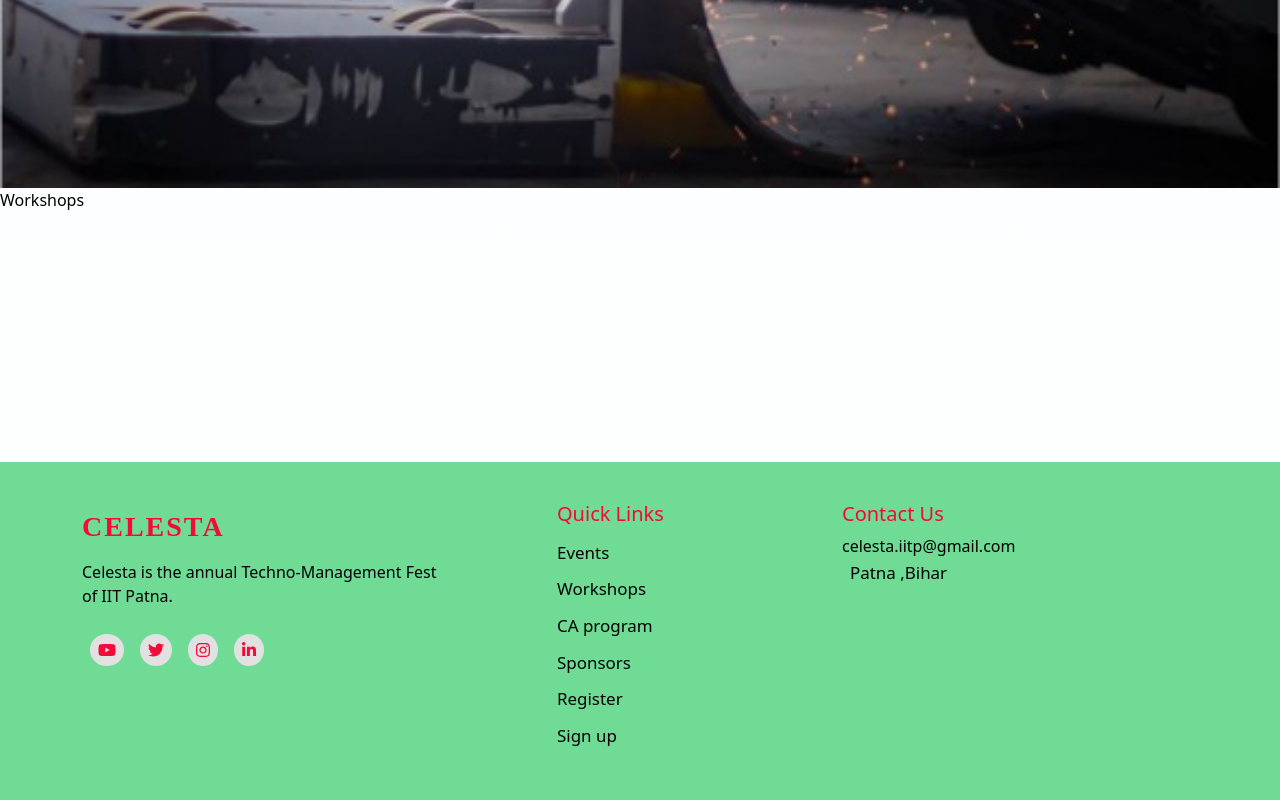
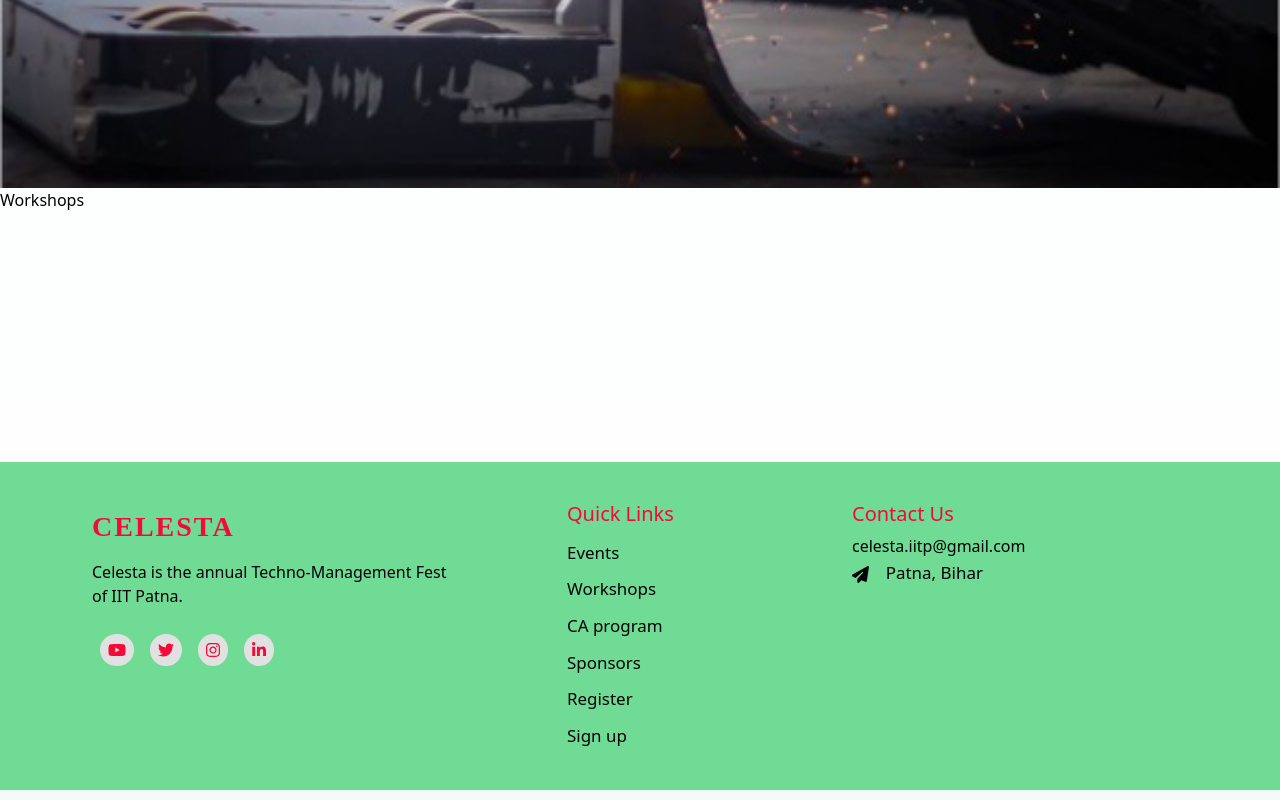
Before and after one commit to Celesta-IITP/Celesta2k23_Frontend, a Next.js app: page / in a window 1280 px wide. Shown: the part 2089-2889 px from the top of the page. Built offline with nearby package versions, Linux system fonts and the light colour scheme.

Commit message:
Footer Icon Fixed

```diff
--- a/src/components/footer/footer.js
+++ b/src/components/footer/footer.js
@@ -74,7 +74,12 @@
 								celesta.iitp@gmail.com
 							</a>
 							<p>
-								<i className="fa-solid fa-paper-plane"></i> Patna ,Bihar
+								<i className="fa-solid fa-paper-plane">
+									<svg xmlns="http://www.w3.org/2000/svg" height="1em" viewBox="0 0 512 512">
+										<path d="M498.1 5.6c10.1 7 15.4 19.1 13.5 31.2l-64 416c-1.5 9.7-7.4 18.2-16 23s-18.9 5.4-28 1.6L284 427.7l-68.5 74.1c-8.9 9.7-22.9 12.9-35.2 8.1S160 493.2 160 480V396.4c0-4 1.5-7.8 4.2-10.7L331.8 202.8c5.8-6.3 5.6-16-.4-22s-15.7-6.4-22-.7L106 360.8 17.7 316.6C7.1 311.3 .3 300.7 0 288.9s5.9-22.8 16.1-28.7l448-256c10.7-6.1 23.9-5.5 34 1.4z" />
+									</svg>
+								</i>&nbsp;
+								Patna, Bihar
 							</p>
 						</div>
 					</div>
--- a/src/components/footer/footer.module.css
+++ b/src/components/footer/footer.module.css
@@ -2,7 +2,7 @@
 	width: 100%;
 	/* position: relative; */
 	margin-top: 250px;
-	padding: 40px 0 30px;
+	padding: 40px 0 20px 20px;
 	background-color: rgb(111, 219, 149);
 	/* margin-top: 20rem; */
 }
@@ -65,6 +65,7 @@
 }
 
 .ft_3 i {
+	fill: black;
 	padding-right: 0.5rem;
 }
 
```
